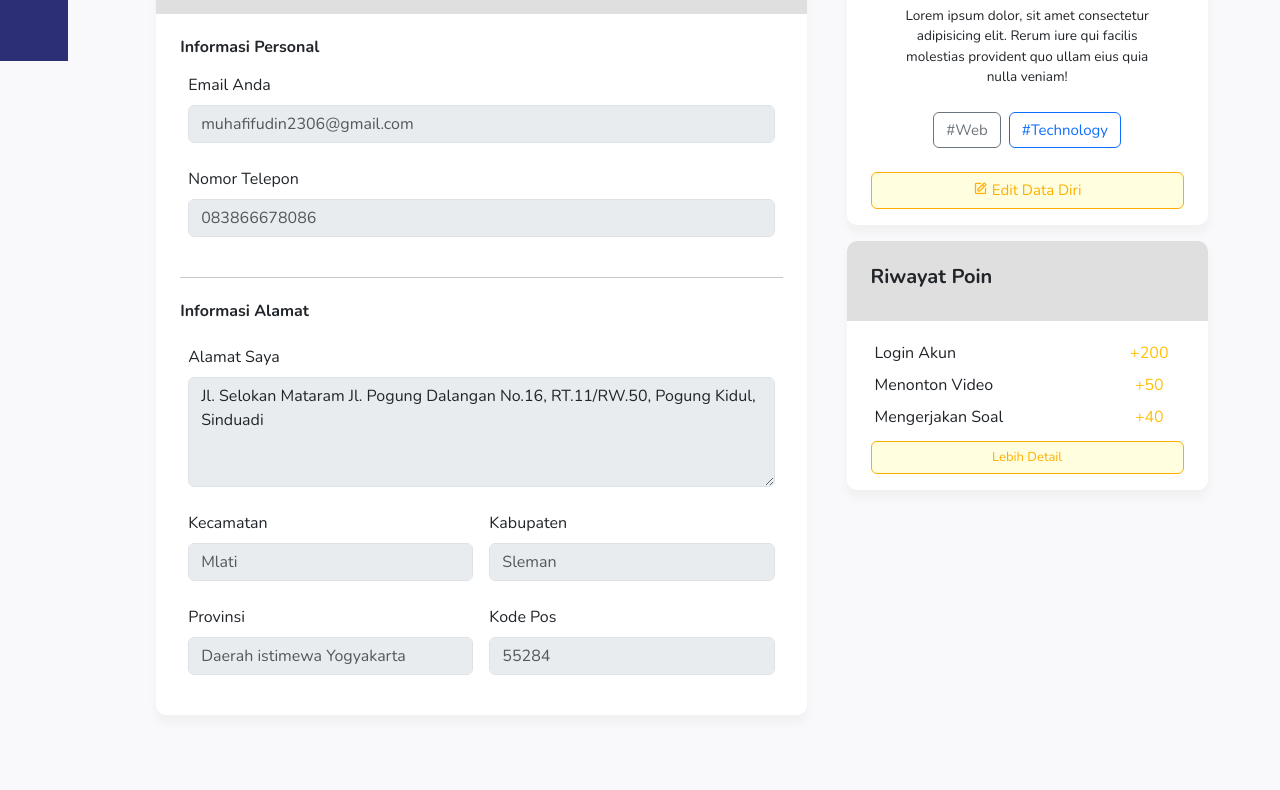
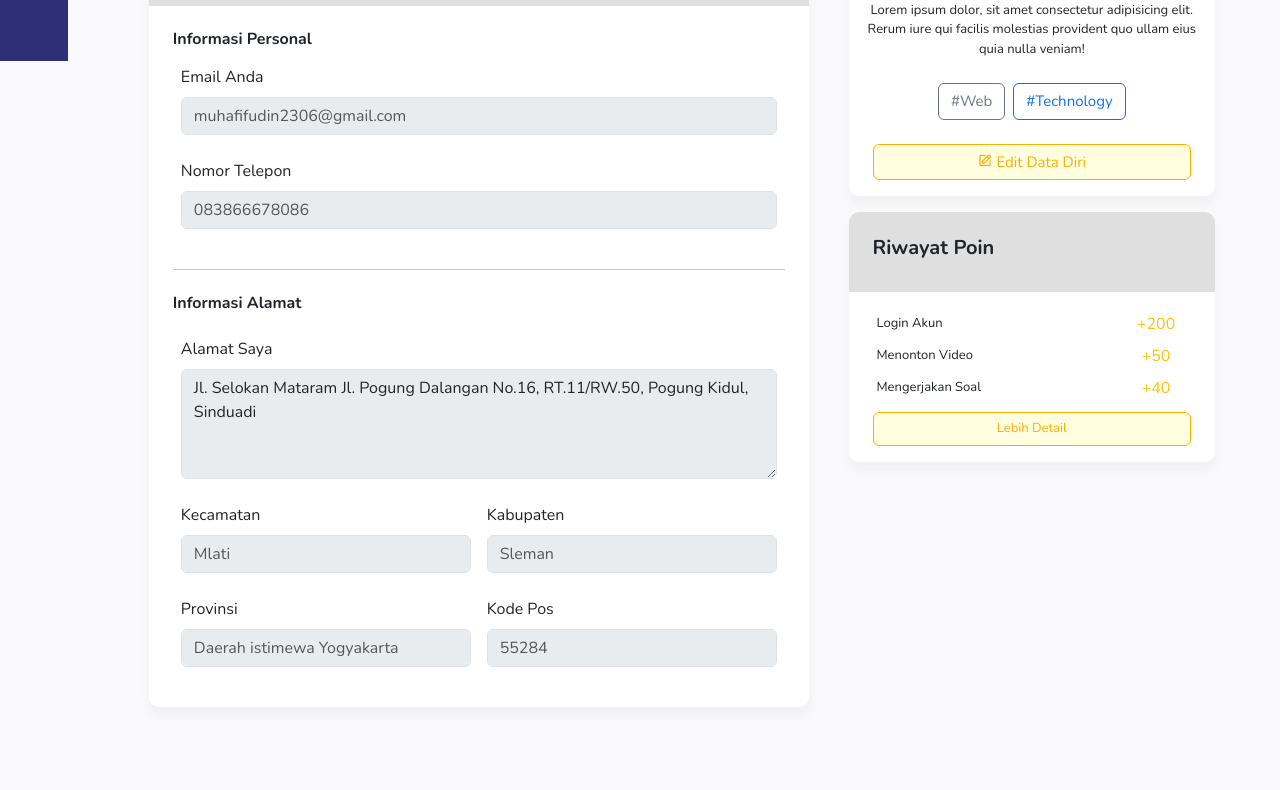
Before and after one commit to Muhafifudin2306/LMS-PWA, a plain HTML site: page user.html in a window 1280 px wide. Shown: the part 739-1529 px from the top of the page. Drawn offline with nearby package versions, Linux system fonts and the light colour scheme; some packages are replaced by stand-ins of ours; a script that the page names is missing.

Commit message:
Fix Bug Profile

```diff
--- a/user.html
+++ b/user.html
@@ -165,9 +165,9 @@
     </div>
     <section class="information__section">
         <div class="all__information mb-5 pb-5">
-            <div class="row justify-content-center p-3 gap-3 flex-xl-row-reverse">
+            <div class="row justify-content-center p-2 gap-xl-3 flex-xl-row-reverse flex-md-row-reverse">
                 <!-- Summary Information -->
-                <div class="col-lg-4" data-aos="fade-up" data-aos-duration="1000">
+                <div class="col-lg-4 col-md-4" data-aos="fade-up" data-aos-duration="1000">
                     <div class="d-flex flex-column gap-3">
                         <div class="summary__information">
                             <div class="info-card">
@@ -188,15 +188,16 @@
                                         </div>
 
                                     </div>
-                                    <div class="summary-profile px-5 text-center">
-                                        <p>Lorem ipsum dolor, sit amet consectetur adipisicing elit. Rerum iure qui
+                                    <div class="summary-profile px-3 text-center">
+                                        <p class="text-lg">Lorem ipsum dolor, sit amet consectetur adipisicing elit.
+                                            Rerum iure qui
                                             facilis
                                             molestias provident quo ullam eius quia nulla veniam!</p>
                                     </div>
                                     <div class="interest-profile px-4 pt-2 pb-4">
                                         <div class="d-flex gap-2 justify-content-center flex-wrap">
-                                            <button class="btn btn-outline-secondary text-xl">#Web</button>
-                                            <button class="btn btn-outline-primary text-xl">#Technology</button>
+                                            <button class="text-lg btn btn-outline-secondary text-xl">#Web</button>
+                                            <button class="text-lg btn btn-outline-primary text-xl">#Technology</button>
                                         </div>
                                     </div>
                                     <div id="button__show__form__profile" onclick="openFormProfile()"
@@ -282,7 +283,7 @@
                                     <div class="li-award px-4 py-3">
                                         <div class="d-flex p-1">
                                             <div class="title-poin d-flex align-items-center">
-                                                <span>Login Akun</span>
+                                                <span class="text-lg">Login Akun</span>
                                             </div>
                                             <div class="number-poin d-flex justify-content-center align-items-center">
                                                 <span class="text-warning">+200</span>
@@ -291,7 +292,7 @@
                                         </div>
                                         <div class="d-flex p-1">
                                             <div class="title-poin d-flex align-items-center">
-                                                <span>Menonton Video</span>
+                                                <span class="text-lg">Menonton Video</span>
                                             </div>
                                             <div class="number-poin d-flex justify-content-center align-items-center">
                                                 <span class="text-warning">+50</span>
@@ -300,7 +301,7 @@
                                         </div>
                                         <div class="d-flex p-1">
                                             <div class="title-poin d-flex align-items-center">
-                                                <span>Mengerjakan Soal</span>
+                                                <span class="text-lg">Mengerjakan Soal</span>
                                             </div>
                                             <div class="number-poin d-flex justify-content-center align-items-center">
                                                 <span class="text-warning">+40</span>
@@ -326,7 +327,7 @@
                 </div>
 
                 <!-- Personal Information -->
-                <div class="col-lg-7" data-aos="fade-up" data-aos-duration="1000">
+                <div class="col-lg-7 col-md-7" data-aos="fade-up" data-aos-duration="1000">
                     <div class="d-flex flex-column gap-3">
                         <div class="personal__information">
                             <div class="info-card">
```
